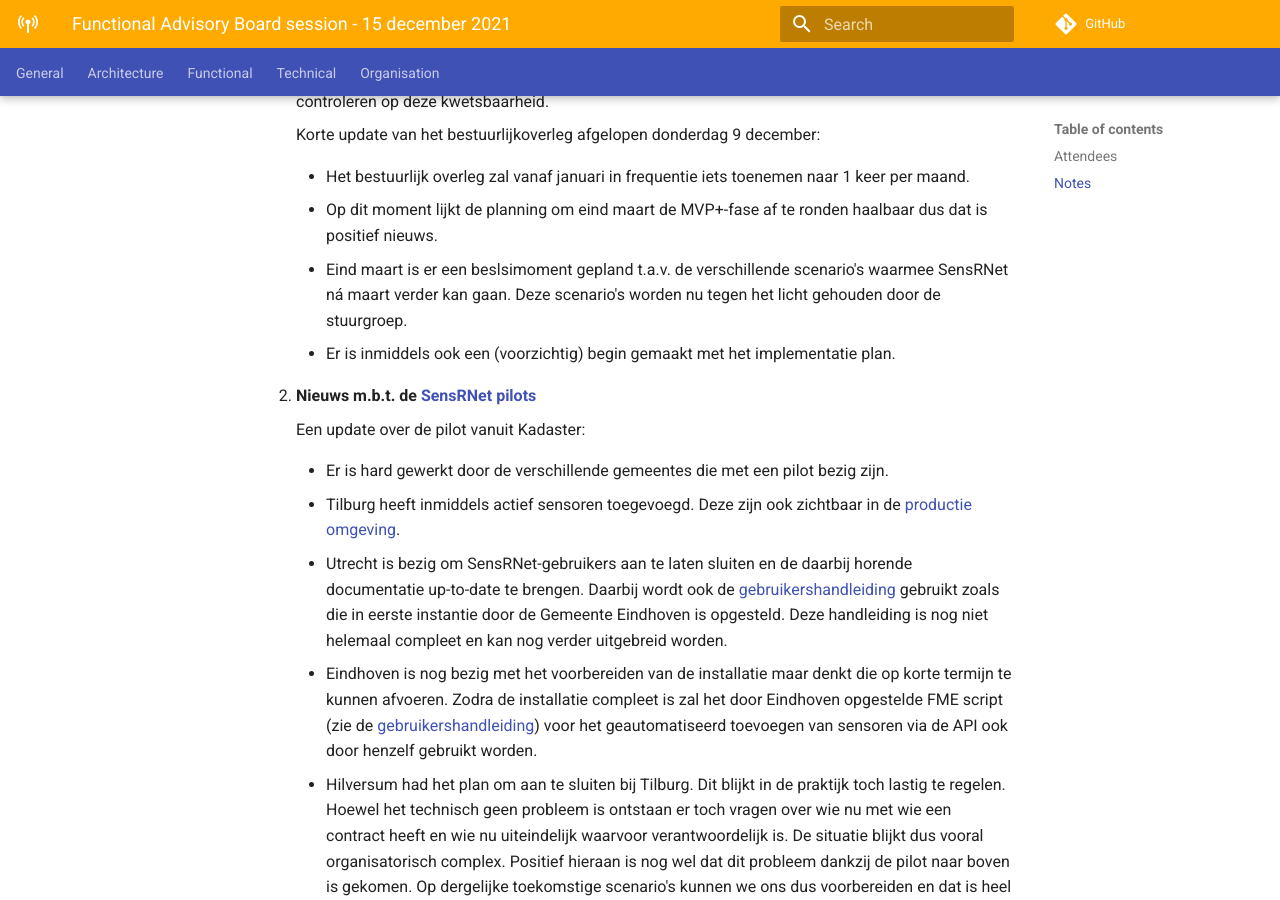
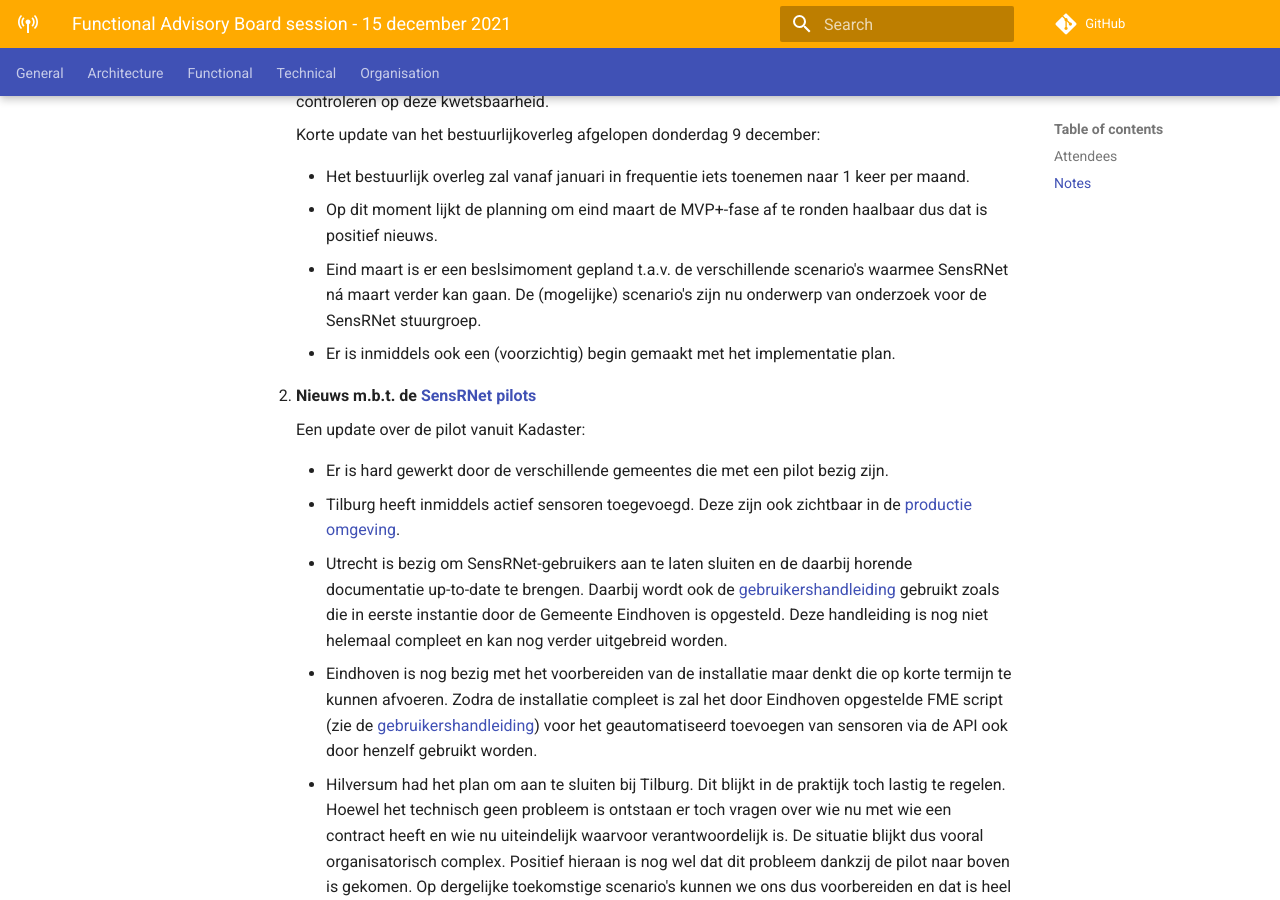
Before and after one commit to kadaster-labs/sensrnet-home, an MkDocs documentation site: the page built from docs/notes/2021-12-15-FAB-notes.md, in a window 1280 px wide and 900 px high, scrolled down 1046 px. Built offline with MkDocs 1.6.1 and Material for MkDocs 9.7.7, drawn with Linux system fonts in a browser that asks for light colours; comment, search, counter and statistics services are not loaded.

Commit message:
Update 2021-12-15-FAB-notes.md

```diff
--- a/docs/notes/2021-12-15-FAB-notes.md
+++ b/docs/notes/2021-12-15-FAB-notes.md
@@ -39,7 +39,7 @@
      - Op dit moment lijkt de planning om eind maart de MVP+-fase af te ronden haalbaar dus dat is positief nieuws.
 
      - Eind maart is er een beslsimoment gepland t.a.v. de verschillende scenario's waarmee SensRNet ná maart verder kan gaan.
-       Deze scenario's worden nu tegen het licht gehouden door de stuurgroep.
+       De (mogelijke) scenario's zijn nu onderwerp van onderzoek voor de SensRNet stuurgroep.
 
      - Er is inmiddels ook een (voorzichtig) begin gemaakt met het implementatie plan.
 
@@ -66,10 +66,10 @@
 
 3. **Handleidingen voor gebruikers en beheerders**
 
-       Eindhoven heeft de 1e versie van de [gebruikershandleiding](https://kadaster-labs.github.io/sensrnet-home/UserManualNL/) geschreven.
-       Inmiddels zijn hier ook al aanpassingen aan gedaan en is de handleiding te vinden in de [SensRNet Documentatie site](https://kadaster-labs.github.io/sensrnet-home/).
-       Meer aanpassingen, uitbreidingen en verbeteringen zullen nog volgen en feedback is natuurlijk van harte welkom.
-       Voor Eindhoven is dit een afgesproken delivarable en Eindhoven en Kadaster bedanken elkaar voor de goede samenwerking bij det totstandkoming van dit document.
+     Eindhoven heeft de 1e versie van de [gebruikershandleiding](https://kadaster-labs.github.io/sensrnet-home/UserManualNL/) geschreven.
+     Inmiddels zijn hier ook al aanpassingen aan gedaan en is de handleiding te vinden in de [SensRNet Documentatie site](https://kadaster-labs.github.io/sensrnet-home/).
+     Meer aanpassingen, uitbreidingen en verbeteringen zullen nog volgen en feedback is natuurlijk van harte welkom.
+     Voor Eindhoven is dit een afgesproken delivarable en Eindhoven en Kadaster bedanken elkaar voor de goede samenwerking bij det totstandkoming van dit document.
 
 3. **SensRNet [Backlog Items](https://github.com/orgs/kadaster-labs/projects/1)**
 
```
